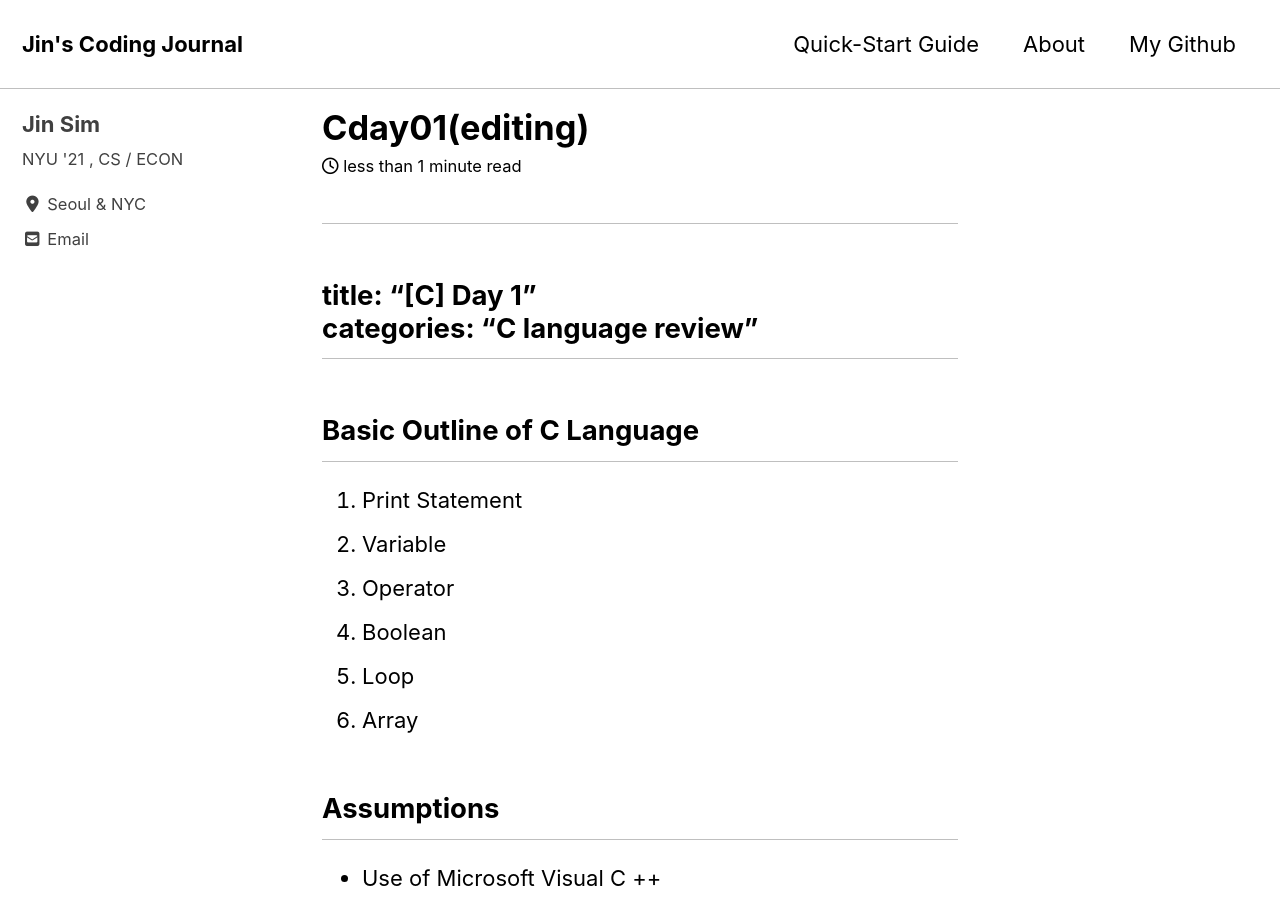
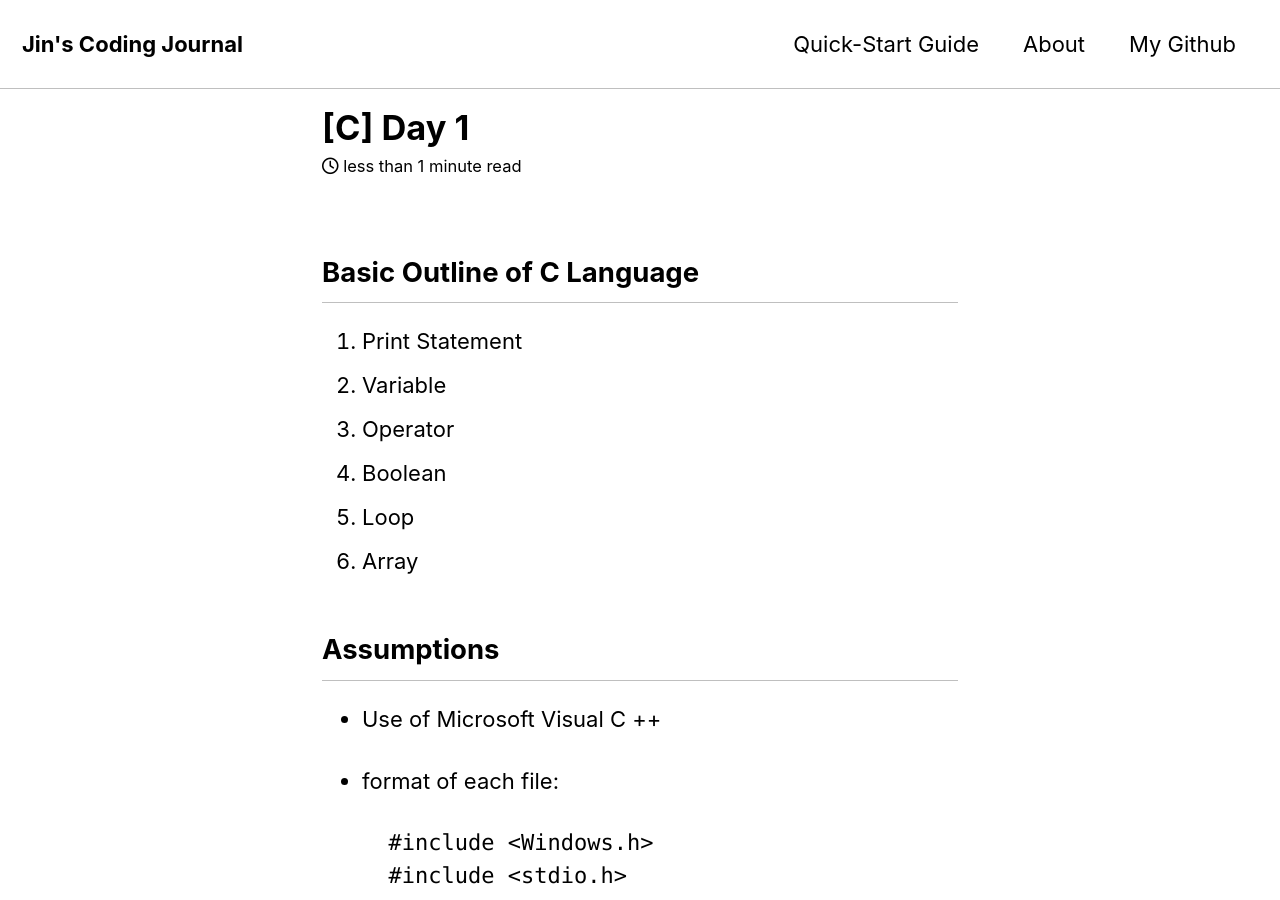
Before and after one commit to jinsim95/jinsim95.github.io, a Jekyll site: the page built from _posts/2019-07-09-Cday01(Editing).md, in a window 1280 px wide and 900 px high. Built offline with Jekyll 4.4.1, drawn with Linux system fonts in a browser that asks for light colours; cached includes are drawn as plain includes; nearby versions of some CDN libraries.

Commit message:
_posts/2019-07-09-Cday01(Editing).md updated from https://stackedit.io/

```diff
--- a/_posts/2019-07-09-Cday01(Editing).md
+++ b/_posts/2019-07-09-Cday01(Editing).md
@@ -1,11 +1,9 @@
 ---
-
+title: '[C] Day 1'
+author: Jin Sim
 
 ---
 
-<hr>
-<h2 id="title-c-day-1categories-c-language-review">title: “[C] Day 1”<br>
-categories: “C language review”</h2>
 <h2 id="basic-outline-of-c-language">Basic Outline of C Language</h2>
 <ol>
 <li>Print Statement</li>
```
